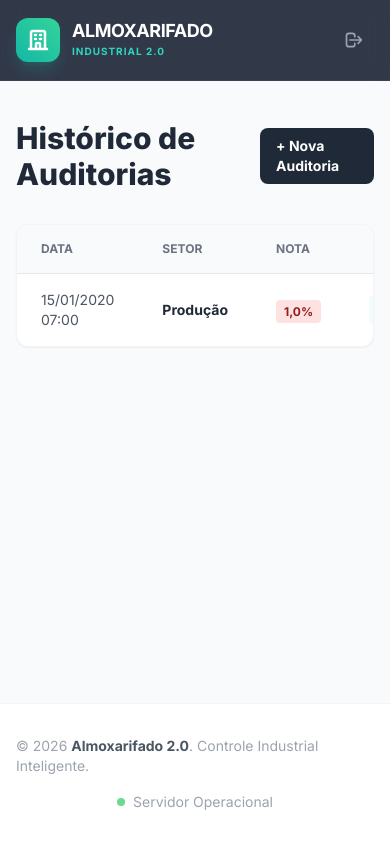
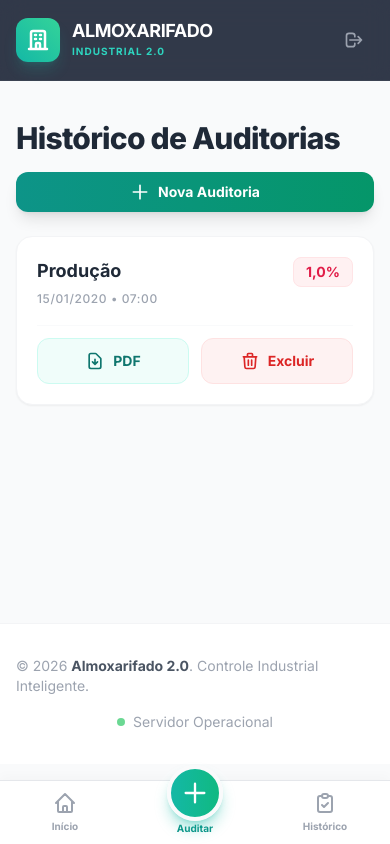
Before and after one commit to pabloaugussto/controle-industrial-django, a Django app: page /5s/historico/ in a window 390 px wide. Run offline with Django 5.2, Linux system fonts and the light colour scheme; a user stored in the database is signed in; tables that the repository leaves empty hold one stand-in row (values such as "Sample post"); some libraries are stand-ins or nearby versions.

Commit message:
Feat: Melhora layout mobile (Menu inferior, Cards no histórico e ajuste de botão)

```diff
--- a/config/settings.py
+++ b/config/settings.py
@@ -25,7 +25,7 @@ SECRET_KEY = 'django-insecure-%s#v4crdfyj$t*tw3vas%+1nj9nh7oyc*v2s%v&e0d%jfx$84f
 # SECURITY WARNING: don't run with debug turned on in production!
 DEBUG = True
 
-ALLOWED_HOSTS = []
+ALLOWED_HOSTS = ['192.168.1.104', 'localhost', '127.0.0.1']
 
 
 # Application definition
--- a/templates/base.html
+++ b/templates/base.html
@@ -56,9 +56,7 @@
       }
     </style>
   </head>
-  <body
-    class="bg-gray-50 min-h-screen flex flex-col font-sans text-slate-800 antialiased selection:bg-teal-500 selection:text-white"
-  >
+  <body <body class="bg-gray-50 min-h-screen flex flex-col font-sans ... pb-20">
     <nav class="glass-nav fixed w-full z-50 transition-all duration-300">
       <div class="max-w-7xl mx-auto px-4 sm:px-6 lg:px-8">
         <div class="flex items-center justify-between h-20">
@@ -299,5 +297,28 @@
         </div>
       </div>
     </footer>
+    <div class="md:hidden fixed bottom-0 left-0 z-50 w-full h-16 bg-white border-t border-gray-200 flex items-center justify-around shadow-[0_-5px_10px_rgba(0,0,0,0.02)]">
+
+        <a href="{% url 'core:index' %}" class="flex flex-col items-center justify-center w-full h-full text-gray-400 hover:text-teal-600 active:text-teal-700 transition group">
+            <svg class="w-6 h-6 mb-1 group-hover:-translate-y-0.5 transition-transform" fill="none" stroke="currentColor" viewBox="0 0 24 24"><path stroke-linecap="round" stroke-linejoin="round" stroke-width="2" d="M3 12l2-2m0 0l7-7 7 7M5 10v10a1 1 0 001 1h3m10-11l2 2m-2-2v10a1 1 0 01-1 1h-3m-6 0a1 1 0 001-1v-4a1 1 0 011-1h2a1 1 0 011 1v4a1 1 0 001 1m-6 0h6"/></svg>
+            <span class="text-[10px] font-bold">Início</span>
+        </a>
+
+        <div class="relative w-full flex justify-center">
+            <a href="{% url 'qualidade:nova_auditoria' %}" class="absolute -top-6 w-14 h-14 bg-gradient-to-r from-teal-500 to-emerald-500 rounded-full flex items-center justify-center text-white shadow-lg shadow-teal-500/40 border-4 border-gray-50 transform active:scale-95 transition-all">
+                <svg class="w-7 h-7" fill="none" stroke="currentColor" viewBox="0 0 24 24"><path stroke-linecap="round" stroke-linejoin="round" stroke-width="2" d="M12 4v16m8-8H4"/></svg>
+            </a>
+            <span class="mt-8 text-[10px] font-bold text-teal-600">Auditar</span>
+        </div>
+
+        <a href="{% url 'qualidade:historico' %}" class="flex flex-col items-center justify-center w-full h-full text-gray-400 hover:text-teal-600 active:text-teal-700 transition group">
+            <svg class="w-6 h-6 mb-1 group-hover:-translate-y-0.5 transition-transform" fill="none" stroke="currentColor" viewBox="0 0 24 24"><path stroke-linecap="round" stroke-linejoin="round" stroke-width="2" d="M9 5H7a2 2 0 00-2 2v12a2 2 0 002 2h10a2 2 0 002-2V7a2 2 0 00-2-2h-2M9 5a2 2 0 002 2h2a2 2 0 002-2M9 5a2 2 0 012-2h2a2 2 0 012 2m-6 9l2 2 4-4"/></svg>
+            <span class="text-[10px] font-bold">Histórico</span>
+        </a>
+
+    </div>
+</body>
+
+
   </body>
 </html>
--- a/templates/qualidade/historico.html
+++ b/templates/qualidade/historico.html
@@ -1,37 +1,64 @@
-{% extends 'base.html' %} {% block content %}
-<div class="max-w-5xl mx-auto">
-  <div class="flex justify-between items-center mb-8">
-    <h2 class="text-3xl font-extrabold text-gray-800">
+{% extends 'base.html' %}
+
+{% block content %}
+<div class="space-y-6">
+
+    <div class="flex flex-col md:flex-row md:items-center justify-between gap-4 mb-6">
+        <h2 class="text-3xl font-extrabold text-gray-800 tracking-tight">
             Histórico de Auditorias
         </h2>
-    <a
-      href="{% url 'qualidade:nova_auditoria' %}"
-      class="bg-gray-800 text-white px-4 py-2 rounded-lg text-sm font-bold hover:bg-gray-900 transition"
-    >
-      + Nova Auditoria
+        <a href="{% url 'qualidade:nova_auditoria' %}"
+           class="bg-gradient-to-r from-teal-600 to-emerald-600 hover:from-teal-700 hover:to-emerald-700 text-white px-5 py-2.5 rounded-xl text-sm font-bold shadow-lg transition transform hover:-translate-y-0.5 flex items-center justify-center gap-2">
+            <svg class="w-5 h-5" fill="none" stroke="currentColor" viewBox="0 0 24 24"><path stroke-linecap="round" stroke-linejoin="round" stroke-width="2" d="M12 4v16m8-8H4"/></svg>
+            Nova Auditoria
         </a>
     </div>
 
-  <div
-    class="bg-white rounded-xl shadow-sm border border-gray-100 overflow-hidden"
-  >
+    <div class="md:hidden grid grid-cols-1 gap-4">
+        {% for aud in auditorias %}
+        <div class="bg-white p-5 rounded-2xl shadow-sm border border-gray-100 flex flex-col gap-4">
+
+            <div class="flex justify-between items-start">
+                <div>
+                    <span class="block font-bold text-gray-800 text-lg">{{ aud.get_setor_display }}</span>
+                    <span class="text-xs text-gray-400 font-medium uppercase tracking-wider">{{ aud.data|date:"d/m/Y • H:i" }}</span>
+                </div>
+
+                <span class="px-3 py-1 rounded-lg text-sm font-bold border
+                    {% if aud.nota_final >= 80 %} bg-emerald-50 text-emerald-600 border-emerald-100
+                    {% elif aud.nota_final >= 50 %} bg-amber-50 text-amber-600 border-amber-100
+                    {% else %} bg-rose-50 text-rose-600 border-rose-100 {% endif %}">
+                    {{ aud.nota_final|floatformat:1 }}%
+                </span>
+            </div>
+
+            <div class="grid grid-cols-2 gap-3 pt-3 border-t border-gray-50">
+                <a href="{% url 'qualidade:gerar_pdf' aud.id %}" target="_blank" class="flex items-center justify-center gap-2 py-3 rounded-xl bg-teal-50 text-teal-700 font-bold text-sm hover:bg-teal-100 transition border border-teal-100">
+                    <svg class="w-5 h-5" fill="none" stroke="currentColor" viewBox="0 0 24 24"><path stroke-linecap="round" stroke-linejoin="round" stroke-width="2" d="M12 10v6m0 0l-3-3m3 3l3-3m2 8H7a2 2 0 01-2-2V5a2 2 0 012-2h5.586a1 1 0 01.707.293l5.414 5.414a1 1 0 01.293.707V19a2 2 0 01-2 2z"/></svg>
+                    PDF
+                </a>
+
+                <a href="{% url 'qualidade:deletar_auditoria' aud.id %}" onclick="return confirm('Tem certeza que deseja excluir esta auditoria permanentemente?');" class="flex items-center justify-center gap-2 py-3 rounded-xl bg-red-50 text-red-600 font-bold text-sm hover:bg-red-100 transition border border-red-100">
+                    <svg class="w-5 h-5" fill="none" stroke="currentColor" viewBox="0 0 24 24"><path stroke-linecap="round" stroke-linejoin="round" stroke-width="2" d="M19 7l-.867 12.142A2 2 0 0116.138 21H7.862a2 2 0 01-1.995-1.858L5 7m5 4v6m4-6v6m1-10V4a1 1 0 00-1-1h-4a1 1 0 00-1 1v3M4 7h16"/></svg>
+                    Excluir
+                </a>
+            </div>
+        </div>
+        {% empty %}
+            <div class="text-center py-10 bg-white rounded-xl border border-gray-100">
+                <p class="text-gray-500">Nenhuma auditoria encontrada.</p>
+            </div>
+        {% endfor %}
+    </div>
+
+    <div class="hidden md:block bg-white rounded-xl shadow-sm border border-gray-100 overflow-hidden">
         <table class="w-full text-left">
             <thead class="bg-gray-50 border-b border-gray-200">
                 <tr>
-          <th class="px-6 py-4 text-xs font-bold text-gray-500 uppercase">
-            Data
-          </th>
-          <th class="px-6 py-4 text-xs font-bold text-gray-500 uppercase">
-            Setor
-          </th>
-          <th class="px-6 py-4 text-xs font-bold text-gray-500 uppercase">
-            Nota
-          </th>
-          <th
-            class="px-6 py-4 text-xs font-bold text-gray-500 uppercase text-right"
-          >
-            Ações
-          </th>
+                    <th class="px-6 py-4 text-xs font-bold text-gray-500 uppercase">Data</th>
+                    <th class="px-6 py-4 text-xs font-bold text-gray-500 uppercase">Setor</th>
+                    <th class="px-6 py-4 text-xs font-bold text-gray-500 uppercase">Nota</th>
+                    <th class="px-6 py-4 text-xs font-bold text-gray-500 uppercase text-right">Ações</th>
                 </tr>
             </thead>
             <tbody class="divide-y divide-gray-100">
@@ -44,53 +71,22 @@
                         {{ aud.get_setor_display }}
                     </td>
                     <td class="px-6 py-4">
-            <span
-              class="px-2 py-1 rounded text-xs font-bold {% if aud.nota_final >= 80 %}bg-green-100 text-green-800 {% elif aud.nota_final >= 50 %}bg-yellow-100 text-yellow-800 {% else %}bg-red-100 text-red-800{% endif %}"
-            >
+                        <span class="px-2 py-1 rounded text-xs font-bold border
+                            {% if aud.nota_final >= 80 %} bg-emerald-50 text-emerald-600 border-emerald-100
+                            {% elif aud.nota_final >= 50 %} bg-amber-50 text-amber-600 border-amber-100
+                            {% else %} bg-rose-50 text-rose-600 border-rose-100 {% endif %}">
                             {{ aud.nota_final|floatformat:1 }}%
                         </span>
                     </td>
                     <td class="px-6 py-4 text-right">
                         <div class="flex items-center justify-end gap-3">
-              <a
-                href="{% url 'qualidade:gerar_pdf' aud.id %}"
-                target="_blank"
-                class="text-teal-600 hover:text-teal-800 font-bold text-sm flex items-center gap-1 bg-teal-50 px-2 py-1 rounded hover:bg-teal-100 transition"
-              >
-                <svg
-                  class="w-4 h-4"
-                  fill="none"
-                  stroke="currentColor"
-                  viewBox="0 0 24 24"
-                >
-                  <path
-                    stroke-linecap="round"
-                    stroke-linejoin="round"
-                    stroke-width="2"
-                    d="M12 10v6m0 0l-3-3m3 3l3-3m2 8H7a2 2 0 01-2-2V5a2 2 0 012-2h5.586a1 1 0 01.707.293l5.414 5.414a1 1 0 01.293.707V19a2 2 0 01-2 2z"
-                  />
-                </svg>
+                            <a href="{% url 'qualidade:gerar_pdf' aud.id %}" target="_blank" class="text-teal-600 hover:text-teal-800 font-bold text-sm flex items-center gap-1 bg-teal-50 px-2 py-1 rounded hover:bg-teal-100 transition border border-teal-100">
+                                <svg class="w-4 h-4" fill="none" stroke="currentColor" viewBox="0 0 24 24"><path stroke-linecap="round" stroke-linejoin="round" stroke-width="2" d="M12 10v6m0 0l-3-3m3 3l3-3m2 8H7a2 2 0 01-2-2V5a2 2 0 012-2h5.586a1 1 0 01.707.293l5.414 5.414a1 1 0 01.293.707V19a2 2 0 01-2 2z"/></svg>
                                 PDF
                             </a>
 
-              <a
-                href="{% url 'qualidade:deletar_auditoria' aud.id %}"
-                class="text-red-500 hover:text-red-700 font-bold text-sm flex items-center gap-1 bg-red-50 px-2 py-1 rounded hover:bg-red-100 transition"
-                onclick="return confirm('Tem certeza que deseja excluir esta auditoria permanentemente?');"
-              >
-                <svg
-                  class="w-4 h-4"
-                  fill="none"
-                  stroke="currentColor"
-                  viewBox="0 0 24 24"
-                >
-                  <path
-                    stroke-linecap="round"
-                    stroke-linejoin="round"
-                    stroke-width="2"
-                    d="M19 7l-.867 12.142A2 2 0 0116.138 21H7.862a2 2 0 01-1.995-1.858L5 7m5 4v6m4-6v6m1-10V4a1 1 0 00-1-1h-4a1 1 0 00-1 1v3M4 7h16"
-                  />
-                </svg>
+                            <a href="{% url 'qualidade:deletar_auditoria' aud.id %}" onclick="return confirm('Tem certeza que deseja excluir esta auditoria permanentemente?');" class="text-red-500 hover:text-red-700 font-bold text-sm flex items-center gap-1 bg-red-50 px-2 py-1 rounded hover:bg-red-100 transition border border-red-100">
+                                <svg class="w-4 h-4" fill="none" stroke="currentColor" viewBox="0 0 24 24"><path stroke-linecap="round" stroke-linejoin="round" stroke-width="2" d="M19 7l-.867 12.142A2 2 0 0116.138 21H7.862a2 2 0 01-1.995-1.858L5 7m5 4v6m4-6v6m1-10V4a1 1 0 00-1-1h-4a1 1 0 00-1 1v3M4 7h16"/></svg>
                                 Excluir
                             </a>
                         </div>
@@ -106,5 +102,6 @@
             </tbody>
         </table>
     </div>
+
 </div>
 {% endblock %}
```
Also changed, not shown: templates/qualidade/nova_auditoria.html (+8 -7 lines). Lines whose indentation alone changed are shown as unchanged.
